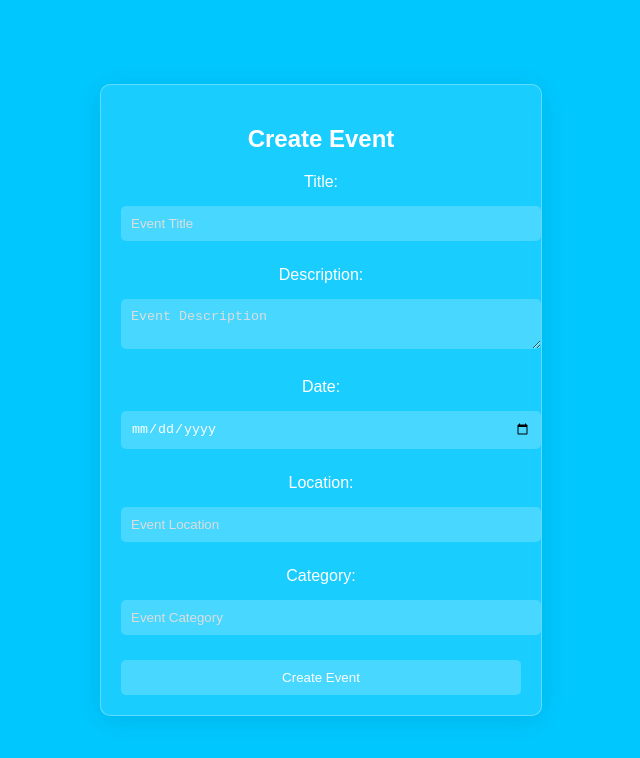
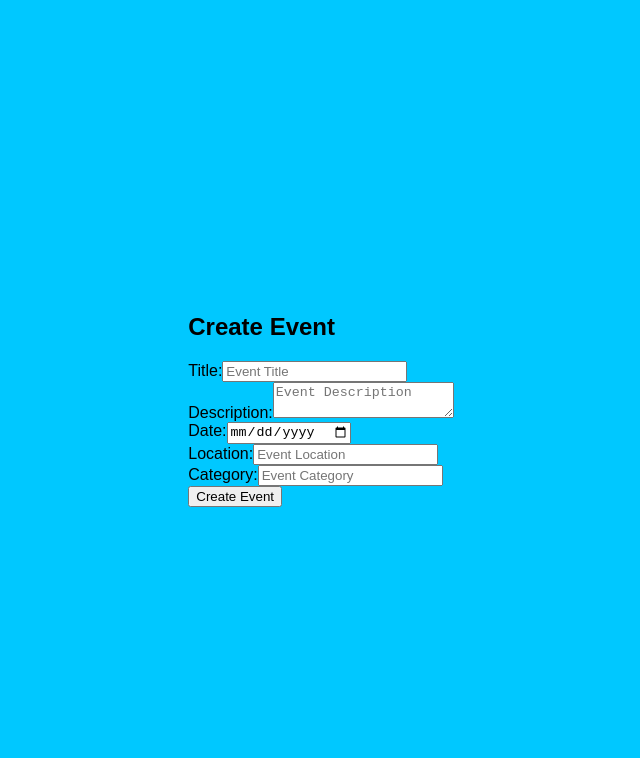
Before and after one commit to usman918dev/final-hackathon-SMIT, a React (Create React App) app in the folder event-management-platform/: page /createevent in a window 1280 px wide. Shown: the top 758 px of the page, without its empty margins (319-959 px from the left). Built offline with nearby package versions, Linux system fonts and the light colour scheme; no server answers.

Commit message:
rearranged-last-code

```diff
--- a/event-management-platform/src/pages/createEvent/CreateEvent.js
+++ b/event-management-platform/src/pages/createEvent/CreateEvent.js
@@ -1,5 +1,145 @@
+import React, { useState } from 'react';
+import axios from 'axios';
+
+const CreateEvent = () => {
+  const [formData, setFormData] = useState({
+    title: '',
+    description: '',
+    date: '',
+    location: '',
+    category: '',
+  });
+
+  const [loading, setLoading] = useState(false);
+  const [error, setError] = useState('');
+
+  // Handle form input changes
+  const handleChange = (e) => {
+    const { name, value } = e.target;
+    setFormData({ ...formData, [name]: value });
+  };
+
+  // Handle form submission
+  const handleSubmit = async (e) => {
+    e.preventDefault();
+    setLoading(true);
+    setError('');
+
+    const token = localStorage.getItem('token'); // Get the JWT token from localStorage
+
+    try {
+      // Sending POST request to the backend to create an event
+      const response = await axios.post(
+        'http://localhost:5000/api/events/create',
+        formData,
+        // {
+        //   headers: {
+        //     Authorization: `Bearer ${token}`, // Add JWT token to the request headers
+        //   },
+        // }
+      );
+
+      if (response.data.success) {
+        alert('Event created successfully!');
+        // Optionally, redirect or reset form after successful creation
+        setFormData({
+          title: '',
+          description: '',
+          date: '',
+          location: '',
+          category: '',
+        });
+      } else {
+        alert('Failed to create event.');
+      }
+    } catch (error) {
+      setError('Error creating event. Please try again.');
+      console.error('Error creating event:', error);
+    } finally {
+      setLoading(false);
+    }
+  };
+
+  return (
+    <div>
+      <h2>Create Event</h2>
+      {error && <p style={{ color: 'red' }}>{error}</p>}
+      <form onSubmit={handleSubmit}>
+        <div>
+          <label>Title:</label>
+          <input
+            type="text"
+            name="title"
+            value={formData.title}
+            onChange={handleChange}
+            placeholder="Event Title"
+            required
+          />
+        </div>
+        <div>
+          <label>Description:</label>
+          <textarea
+            name="description"
+            value={formData.description}
+            onChange={handleChange}
+            placeholder="Event Description"
+            required
+          />
+        </div>
+        <div>
+          <label>Date:</label>
+          <input
+            type="date"
+            name="date"
+            value={formData.date}
+            onChange={handleChange}
+            required
+          />
+        </div>
+        <div>
+          <label>Location:</label>
+          <input
+            type="text"
+            name="location"
+            value={formData.location}
+            onChange={handleChange}
+            placeholder="Event Location"
+            required
+          />
+        </div>
+        <div>
+          <label>Category:</label>
+          <input
+            type="text"
+            name="category"
+            value={formData.category}
+            onChange={handleChange}
+            placeholder="Event Category"
+            required
+          />
+        </div>
+        <button type="submit" disabled={loading}>
+          {loading ? 'Creating...' : 'Create Event'}
+        </button>
+      </form>
+    </div>
+  );
+};
+
+export default CreateEvent;
+
+
+
+
+
+
+
+
+
+
 // import React, { useState } from 'react';
 // import axios from 'axios';
+
 
 // const CreateEvent = () => {
 //   const [formData, setFormData] = useState({
@@ -28,44 +168,25 @@
 //     const token = localStorage.getItem('token'); // Get the JWT token from localStorage
 
 //     try {
-//       // Sending POST request to the backend to create an event
-//       const response = await axios.post(
-//         'http://localhost:5000/api/events/create',
-//         formData,
-//         // {
-//         //   headers: {
-//         //     Authorization: `Bearer ${token}`, // Add JWT token to the request headers
-//         //   },
-//         // }
-//       );
-
-//       if (response.data.success) {
-//         alert('Event created successfully!');
-//         // Optionally, redirect or reset form after successful creation
-//         setFormData({
-//           title: '',
-//           description: '',
-//           date: '',
-//           location: '',
-//           category: '',
-//         });
-//       } else {
-//         alert('Failed to create event.');
-//       }
-//     } catch (error) {
-//       setError('Error creating event. Please try again.');
-//       console.error('Error creating event:', error);
-//     } finally {
+//       const response = await axios.post('http://localhost:5000/api/events/create', formData, {
+//         headers: {
+//           Authorization: `Bearer ${token}`,
+//         },
+//       });
+//       console.log('Event created:', response.data);
+//       setLoading(false);
+//     } catch (err) {
+//       setError('Failed to create event');
 //       setLoading(false);
 //     }
 //   };
 
 //   return (
-//     <div>
+//     <div className="create-event-container">
 //       <h2>Create Event</h2>
-//       {error && <p style={{ color: 'red' }}>{error}</p>}
-//       <form onSubmit={handleSubmit}>
-//         <div>
+//       {error && <p className="error">{error}</p>}
+//       <form onSubmit={handleSubmit} className="create-event-form">
+//         <div className="form-group">
 //           <label>Title:</label>
 //           <input
 //             type="text"
@@ -76,7 +197,7 @@
 //             required
 //           />
 //         </div>
-//         <div>
+//         <div className="form-group">
 //           <label>Description:</label>
 //           <textarea
 //             name="description"
@@ -86,7 +207,7 @@
 //             required
 //           />
 //         </div>
-//         <div>
+//         <div className="form-group">
 //           <label>Date:</label>
 //           <input
 //             type="date"
@@ -96,7 +217,7 @@
 //             required
 //           />
 //         </div>
-//         <div>
+//         <div className="form-group">
 //           <label>Location:</label>
 //           <input
 //             type="text"
@@ -107,7 +228,7 @@
 //             required
 //           />
 //         </div>
-//         <div>
+//         <div className="form-group">
 //           <label>Category:</label>
 //           <input
 //             type="text"
@@ -127,124 +248,3 @@
 // };
 
 // export default CreateEvent;
-
-
-
-
-
-
-
-
-
-
-import React, { useState } from 'react';
-import axios from 'axios';
-
-
-const CreateEvent = () => {
-  const [formData, setFormData] = useState({
-    title: '',
-    description: '',
-    date: '',
-    location: '',
-    category: '',
-  });
-
-  const [loading, setLoading] = useState(false);
-  const [error, setError] = useState('');
-
-  // Handle form input changes
-  const handleChange = (e) => {
-    const { name, value } = e.target;
-    setFormData({ ...formData, [name]: value });
-  };
-
-  // Handle form submission
-  const handleSubmit = async (e) => {
-    e.preventDefault();
-    setLoading(true);
-    setError('');
-
-    const token = localStorage.getItem('token'); // Get the JWT token from localStorage
-
-    try {
-      const response = await axios.post('http://localhost:5000/api/events/create', formData, {
-        headers: {
-          Authorization: `Bearer ${token}`,
-        },
-      });
-      console.log('Event created:', response.data);
-      setLoading(false);
-    } catch (err) {
-      setError('Failed to create event');
-      setLoading(false);
-    }
-  };
-
-  return (
-    <div className="create-event-container">
-      <h2>Create Event</h2>
-      {error && <p className="error">{error}</p>}
-      <form onSubmit={handleSubmit} className="create-event-form">
-        <div className="form-group">
-          <label>Title:</label>
-          <input
-            type="text"
-            name="title"
-            value={formData.title}
-            onChange={handleChange}
-            placeholder="Event Title"
-            required
-          />
-        </div>
-        <div className="form-group">
-          <label>Description:</label>
-          <textarea
-            name="description"
-            value={formData.description}
-            onChange={handleChange}
-            placeholder="Event Description"
-            required
-          />
-        </div>
-        <div className="form-group">
-          <label>Date:</label>
-          <input
-            type="date"
-            name="date"
-            value={formData.date}
-            onChange={handleChange}
-            required
-          />
-        </div>
-        <div className="form-group">
-          <label>Location:</label>
-          <input
-            type="text"
-            name="location"
-            value={formData.location}
-            onChange={handleChange}
-            placeholder="Event Location"
-            required
-          />
-        </div>
-        <div className="form-group">
-          <label>Category:</label>
-          <input
-            type="text"
-            name="category"
-            value={formData.category}
-            onChange={handleChange}
-            placeholder="Event Category"
-            required
-          />
-        </div>
-        <button type="submit" disabled={loading}>
-          {loading ? 'Creating...' : 'Create Event'}
-        </button>
-      </form>
-    </div>
-  );
-};
-
-export default CreateEvent;
--- a/event-management-platform/src/pages/home/Home.js
+++ b/event-management-platform/src/pages/home/Home.js
@@ -1,62 +1,62 @@
-// import React, { useEffect } from 'react';
-// import { useDispatch, useSelector } from 'react-redux';
-// import { fetchEvents } from '../../redux/slices/eventSlice';
+import React, { useEffect } from 'react';
+import { useDispatch, useSelector } from 'react-redux';
+import { fetchEvents } from '../../redux/slices/eventSlice';
+
+const Home = () => {
+  const dispatch = useDispatch();
+  const events = useSelector((state) => state.events.events);
+  const status = useSelector((state) => state.events.status);
+
+  useEffect(() => {
+    if (status === 'idle') {
+      dispatch(fetchEvents());
+    }
+  }, [dispatch, status]);
+
+  return (
+    <div>
+      <h2>Upcoming Events</h2>
+      <ul>
+        {events.map((event) => (
+          <li key={event.id}>{event.title}</li>
+        ))}
+      </ul>
+    </div>
+  );
+};
+
+export default Home;
+
+
+
+
+
+// import React from 'react';
+
 
 // const Home = () => {
-//   const dispatch = useDispatch();
-//   const events = useSelector((state) => state.events.events);
-//   const status = useSelector((state) => state.events.status);
-
-//   useEffect(() => {
-//     if (status === 'idle') {
-//       dispatch(fetchEvents());
-//     }
-//   }, [dispatch, status]);
+//   const events = [
+//     { id: 1, name: 'Event 1', date: '2023-10-01' },
+//     { id: 2, name: 'Event 2', date: '2023-10-15' },
+//     { id: 3, name: 'Event 3', date: '2023-11-01' },
+//   ];
 
 //   return (
-//     <div>
-//       <h2>Upcoming Events</h2>
-//       <ul>
-//         {events.map((event) => (
-//           <li key={event.id}>{event.title}</li>
-//         ))}
-//       </ul>
+//     <div className="homePage">
+//       <div className="welcome-container">
+//         <h1>Welcome to the Event Management Platform</h1>
+//         <p>Here are the upcoming events:</p>
+//         <ul className="event-list">
+//           {events.map(event => (
+//             <li key={event.id} className="event-item">
+//               <h3>{event.name}</h3>
+//               <p>{event.date}</p>
+//             </li>
+//           ))}
+//         </ul>
+//       </div>
 //     </div>
 //   );
 // };
 
 // export default Home;
-
-
-
-
-
-import React from 'react';
-
-
-const Home = () => {
-  const events = [
-    { id: 1, name: 'Event 1', date: '2023-10-01' },
-    { id: 2, name: 'Event 2', date: '2023-10-15' },
-    { id: 3, name: 'Event 3', date: '2023-11-01' },
-  ];
-
-  return (
-    <div className="homePage">
-      <div className="welcome-container">
-        <h1>Welcome to the Event Management Platform</h1>
-        <p>Here are the upcoming events:</p>
-        <ul className="event-list">
-          {events.map(event => (
-            <li key={event.id} className="event-item">
-              <h3>{event.name}</h3>
-              <p>{event.date}</p>
-            </li>
-          ))}
-        </ul>
-      </div>
-    </div>
-  );
-};
-
-export default Home;
```
Also changed, not shown: event-management-platform/src/App.css (+1 -21 lines).
